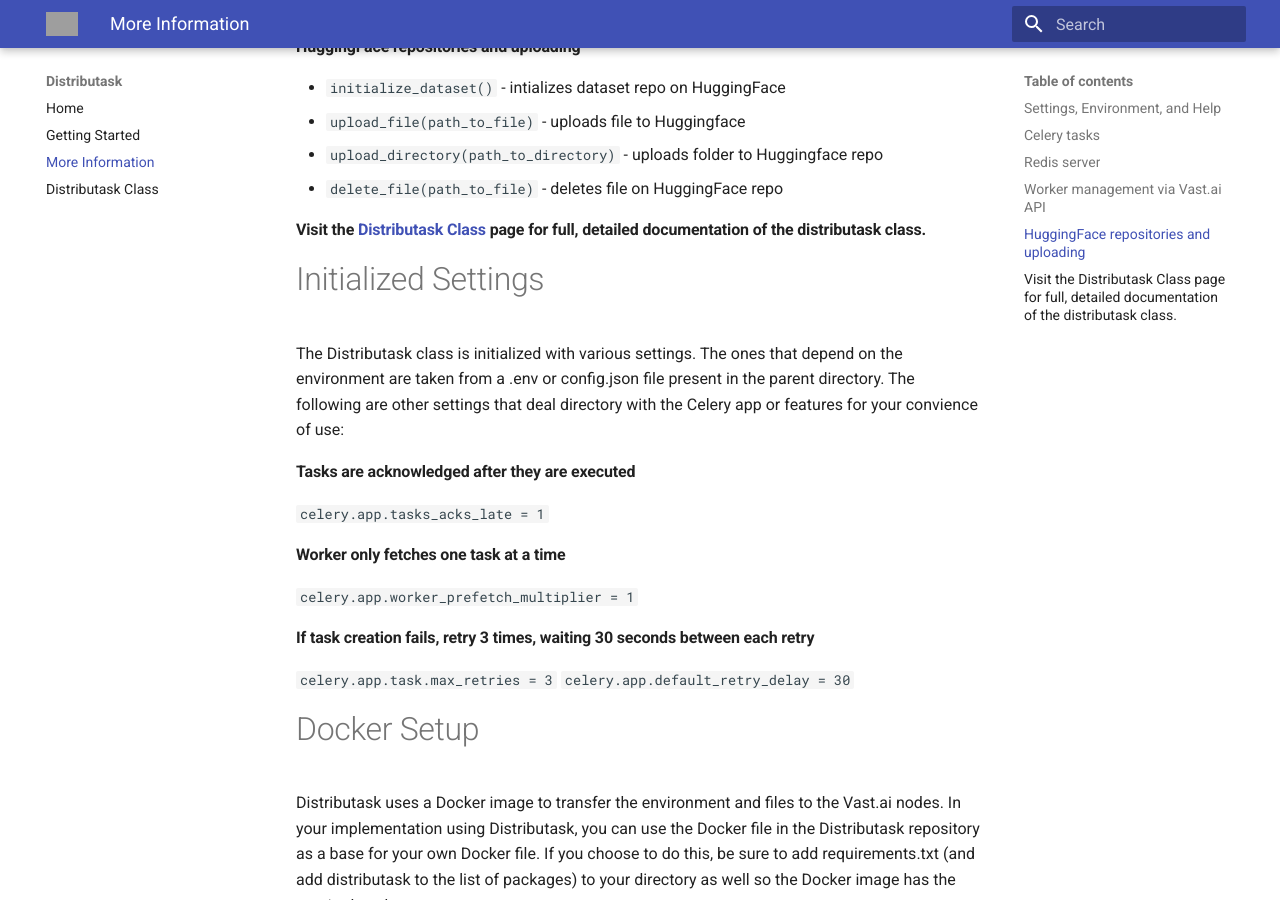
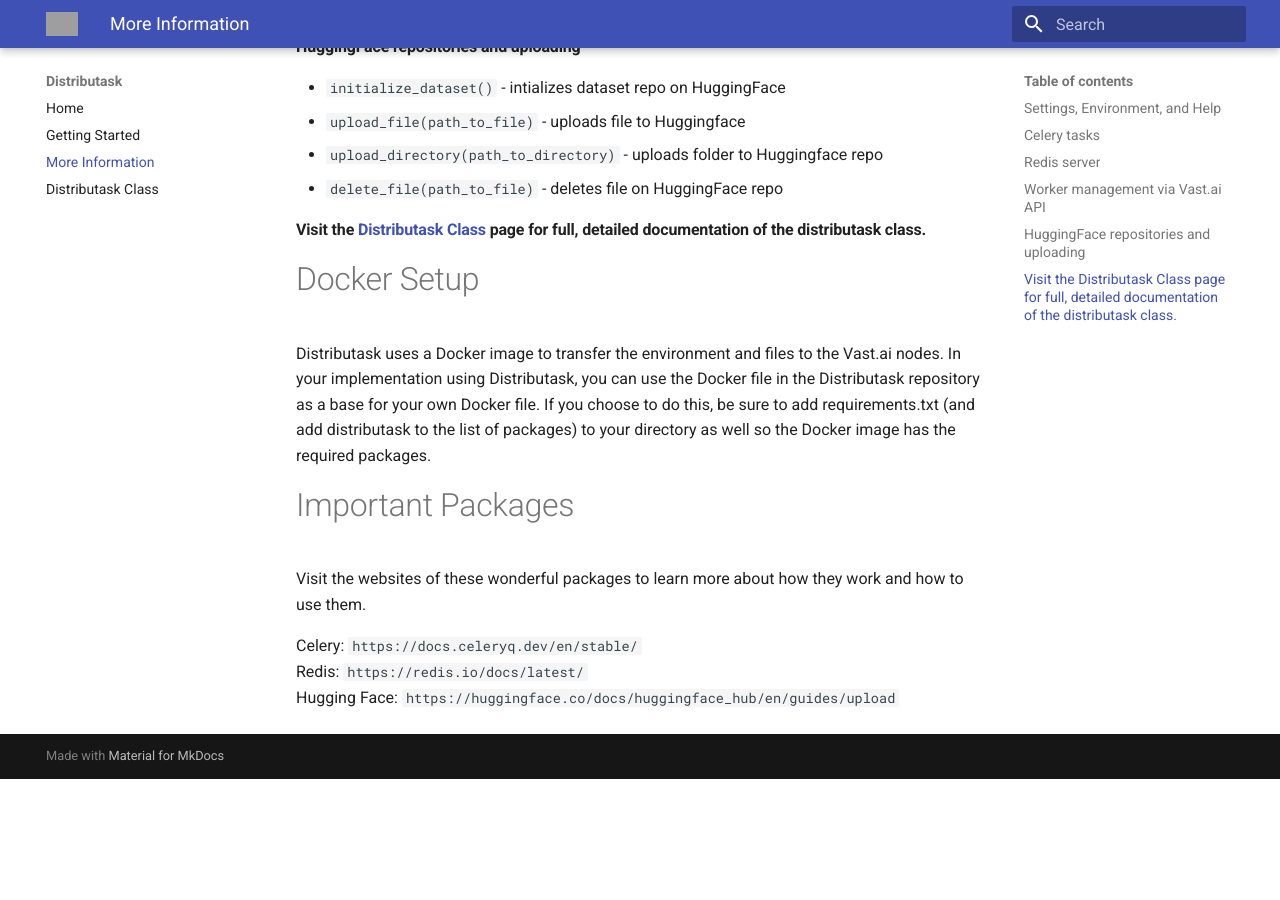
Before and after one commit to DeepAI-Research/Distributask, an MkDocs documentation site: the page built from docs/more_info.md, in a window 1280 px wide and 900 px high, scrolled down 706 px. Built offline with MkDocs 1.6.1 and Material for MkDocs 9.7.7, drawn with Linux system fonts in a browser that asks for light colours; after the commit the page ends 1485 px from its top, so only the background shows below that; grey boxes are pictures that could not be loaded.

Commit message:
improved docstring on create_instance, deleted settings in documentation

```diff
--- a/docs/more_info.md
+++ b/docs/more_info.md
@@ -32,24 +32,6 @@
 
 #### Visit the [Distributask Class](distributask.md) page for full, detailed documentation of the distributask class.
 
-# Initialized Settings
-
-The Distributask class is initialized with various settings. The ones that depend on the environment are taken from a .env or config.json file present in the parent directory. The following are other settings that deal directory with the Celery app or features for your convience of use:
-
-
-#### Tasks are acknowledged after they are executed
-
-`celery.app.tasks_acks_late = 1`
-
-#### Worker only fetches one task at a time
-
-`celery.app.worker_prefetch_multiplier = 1`
-
-#### If task creation fails, retry 3 times, waiting 30 seconds between each retry
-
-`celery.app.task.max_retries = 3`
-`celery.app.default_retry_delay = 30`
-
 # Docker Setup
 
 Distributask uses a Docker image to transfer the environment and files to the Vast.ai nodes. In your implementation using Distributask, you can use the Docker file in the Distributask repository as a base for your own Docker file. If you choose to do this, be sure to add requirements.txt (and add distributask to the list of packages) to your directory as well so the Docker image has the required packages.
```
Also changed, not shown: 1 other file.
